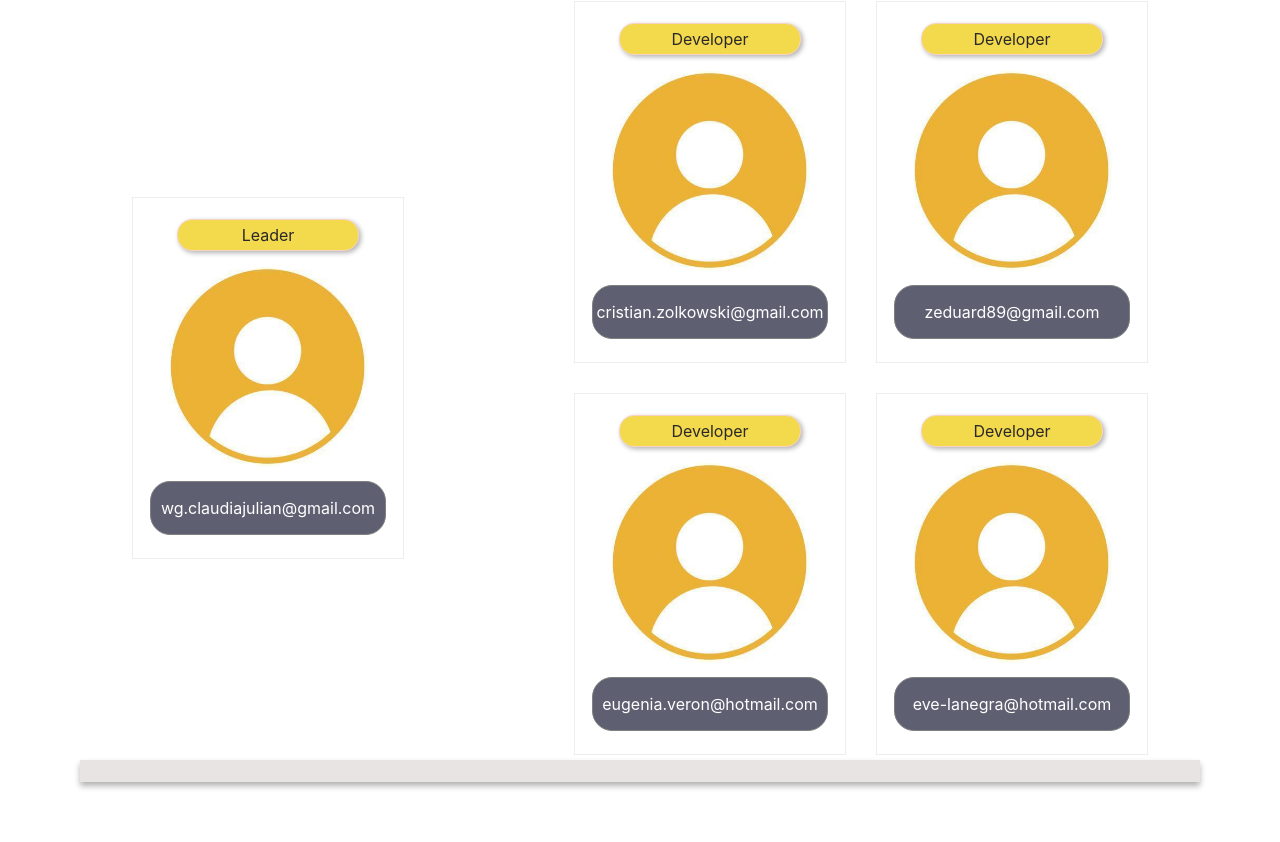
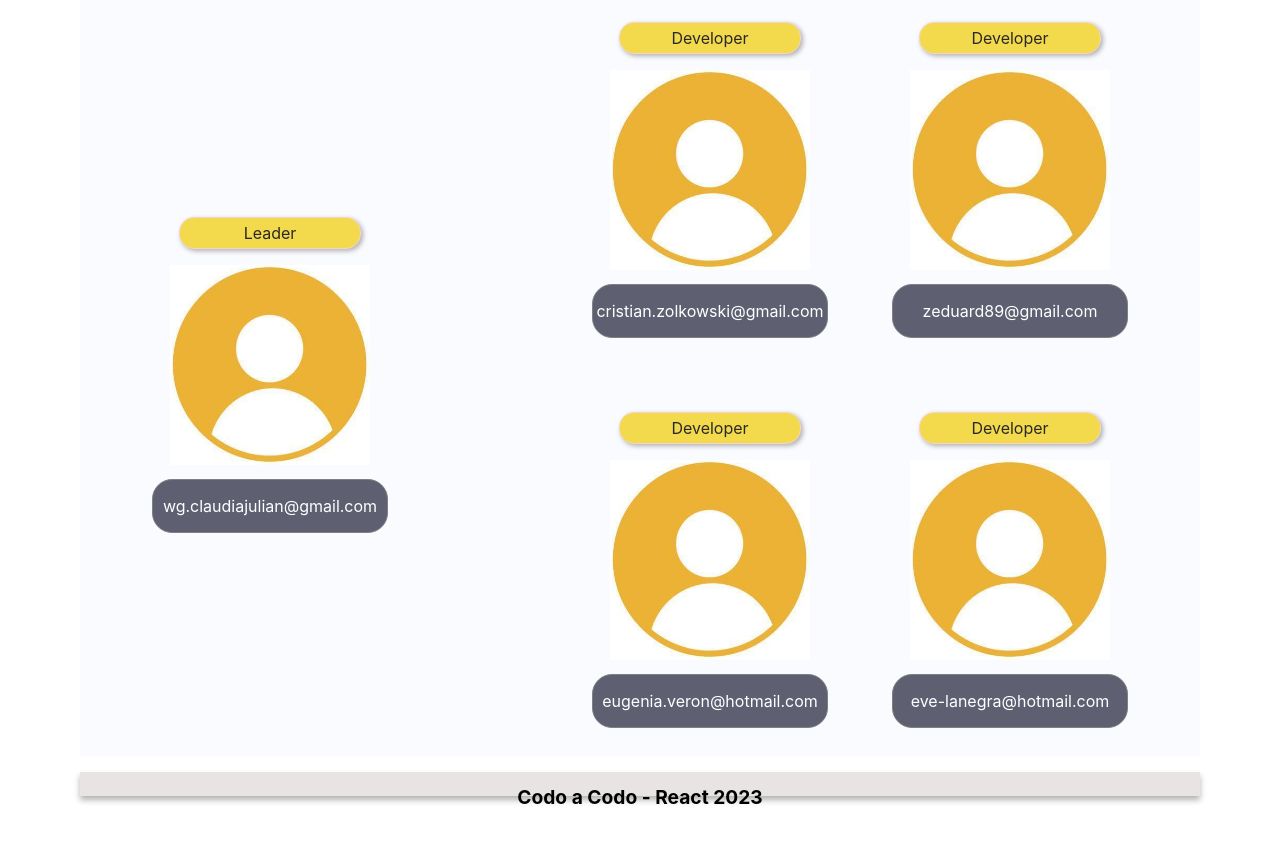
Before and after one commit to ClauJulian/reactivos_presentation, a React (Create React App) app: page / in a window 1280 px wide. Shown: the part 242-1084 px from the top of the page. Built offline with nearby package versions, Linux system fonts and the light colour scheme.

Commit message:
mod Footer y fondo card

```diff
--- a/src/App.js
+++ b/src/App.js
@@ -67,7 +67,7 @@ const leaderDetail = {
       </div>
     </div>
 
-      <Footer  id={id}/>
+    <Footer/>
   </div>
 
 );
--- a/src/components/Card/Card.module.css
+++ b/src/components/Card/Card.module.css
@@ -7,7 +7,7 @@
     height: 350px;
     margin: 5px;
     padding: 5px;
-    border: 1px solid rgb(239, 237, 235);
+    /* border: 1px solid rgb(239, 237, 235); */
 }
 
 .rol {
--- a/src/components/Footer/Footer.jsx
+++ b/src/components/Footer/Footer.jsx
@@ -1,5 +1,5 @@
 import React from 'react'
-
+import './Footer.module.css'
 import styleFooter from './Footer.module.css'
 
 
@@ -8,11 +8,11 @@ import styleFooter from './Footer.module.css'
 // 3. FOOTER_MODULE.CSS -> Generar los estilos en Footer.module.css
 // 4. FOOTER_JSX Usar -> los estilos con className={styleFooter.NOMBRECLASE}
 
-const Footer = () => {
+const Footer = ({id}) => {
   return (
     <>
-      <div className={styleFooter.container}>
-        <h1> </h1>
+      <div className={styleFooter.container} >
+        <h1>Codo a Codo - React 2023</h1>
       </div>
     </>
   )
--- a/src/components/Footer/Footer.module.css
+++ b/src/components/Footer/Footer.module.css
@@ -1,6 +1,13 @@
 .container{
+    font-size: .6rem;
+    margin-top: 1rem;
     background-color: var(--colorFondo);
     width: 100%;
+    height: 1.5rem;
     text-align: center;
     box-shadow: 0px 4px 6px rgba(0,0,0,0.3);
+    display: flex;
+    flex-direction: column;
+    justify-content: space-around;
+
 }
--- a/src/components/Leader/Leader.jsx
+++ b/src/components/Leader/Leader.jsx
@@ -1,6 +1,6 @@
 import React from 'react'
 import Card from '../Card/Card';
-import styleLeader from './Leader.module.css';
+import './Leader.module.css'
 
 
 // 1. LEADER_JSX -> Traer el modelo de /Card
@@ -16,7 +16,7 @@ const member = {leader};
 
   return (
     <>
-      <div className={styleLeader.leader}>
+      <div >
         <Card key={member.id} member={leader}/>
       </div>
     </>
--- a/src/components/Leader/Leader.module.css
+++ b/src/components/Leader/Leader.module.css
@@ -0,0 +1,3 @@
+.cardLeader{
+   background-color: black;
+}
--- a/src/index.css
+++ b/src/index.css
@@ -37,6 +37,10 @@ code {
 .divMembers {
   display: flex;
   flex-direction: row;
+  justify-content: center;
+  background-color: #fafbff;
+  width: 100%;
+
 }
 
 .footer {
```
Lines whose indentation alone changed are shown as unchanged.
